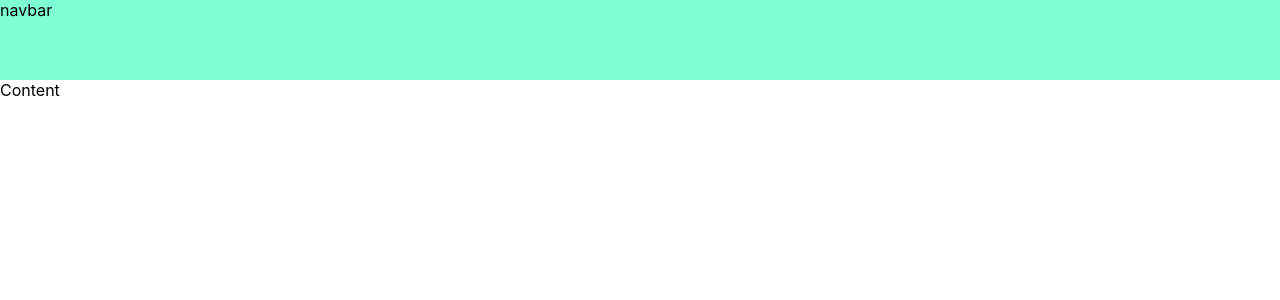
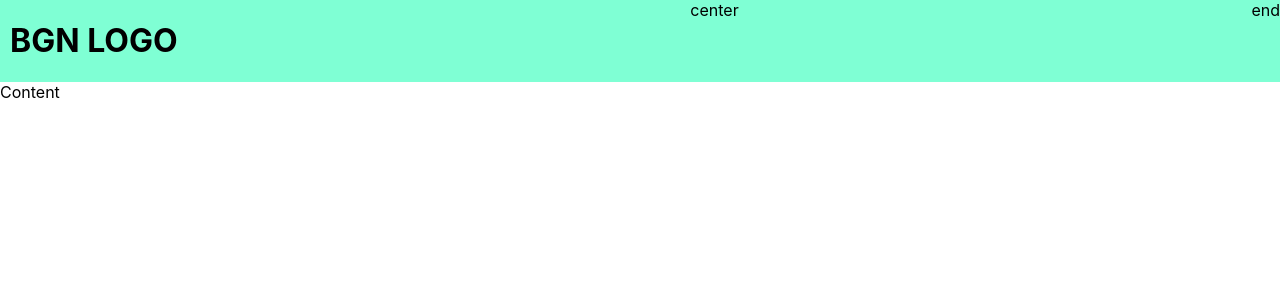
Before and after one commit to Zanderesque/boltgunnation, a React (Create React App) app: page / in a window 1280 px wide. Shown: the top 300 px of the page. Built offline with nearby package versions, Linux system fonts and the light colour scheme.

Commit message:
added logo

```diff
--- a/src/components/ContentContainer/ContentContainer.jsx
+++ b/src/components/ContentContainer/ContentContainer.jsx
@@ -1,5 +1,5 @@
 export const ContentContainer = () => {
-  return <div>Content</div>;
+  return <div style={contentContainerSyle}>Content</div>;
 };
 
 const contentContainerSyle = {};
--- a/src/components/Navbar/Navbar.jsx
+++ b/src/components/Navbar/Navbar.jsx
@@ -1,8 +1,38 @@
 export const Navbar = () => {
-  return <div style={navbarStyle}>navbar</div>;
+  return (
+    <div style={mainNavbar}>
+      <NavbarStart />
+      <NavbarCenter />
+      <NavbarEnd />
+    </div>
+  );
 };
 
-const navbarStyle = {
-  height: "10vh",
+const NavbarStart = () => {
+  return (
+    <div style={logoContainer}>
+      <h1 style={logo}>BGN LOGO</h1>
+    </div>
+  );
+};
+
+const NavbarCenter = () => {
+  return <div>center</div>;
+};
+
+const NavbarEnd = () => {
+  return <div>end</div>;
+};
+
+const mainNavbar = {
   backgroundColor: "aquamarine",
+  display: "flex",
+  height: "fit-content",
+  justifyContent: "space-between",
 };
+
+const logoContainer = {
+  marginLeft: "10px",
+};
+
+const logo = {};
```
